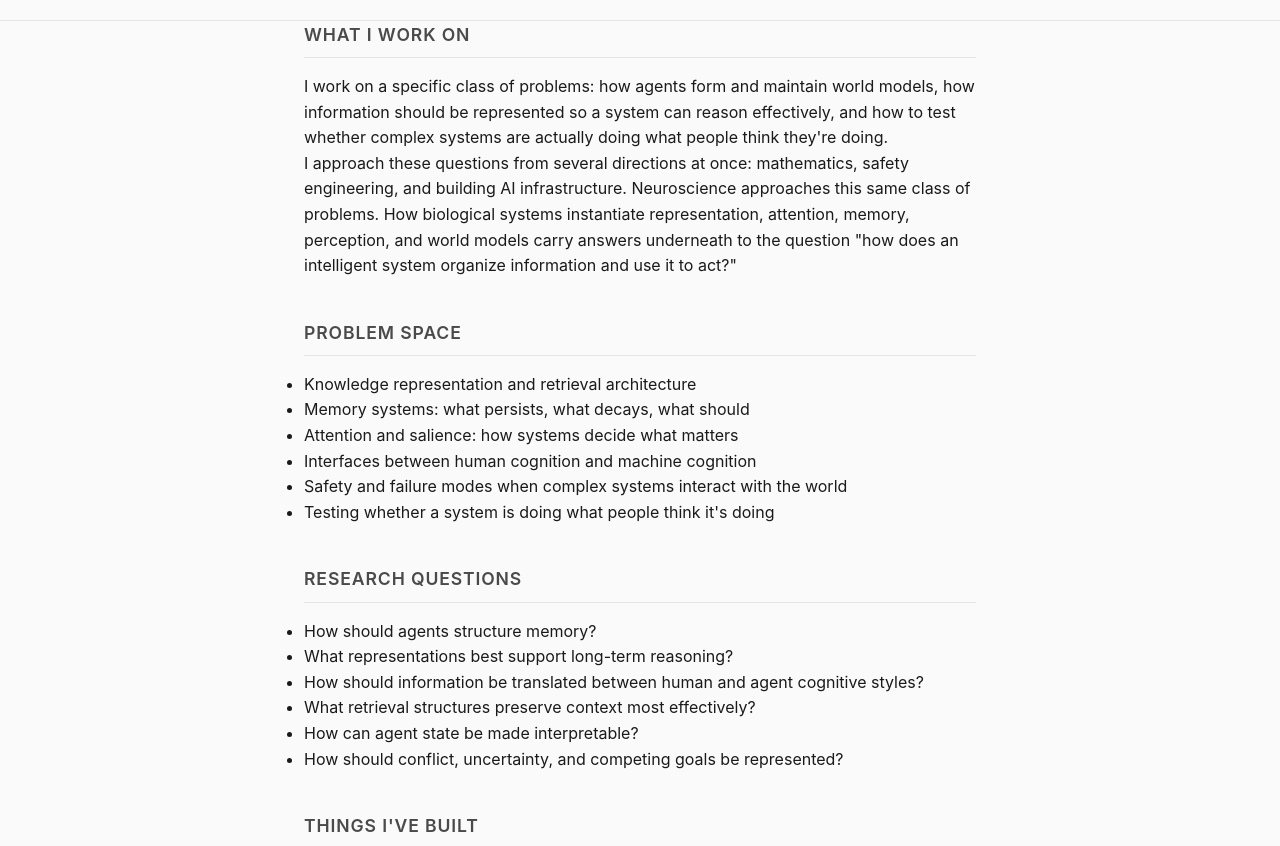
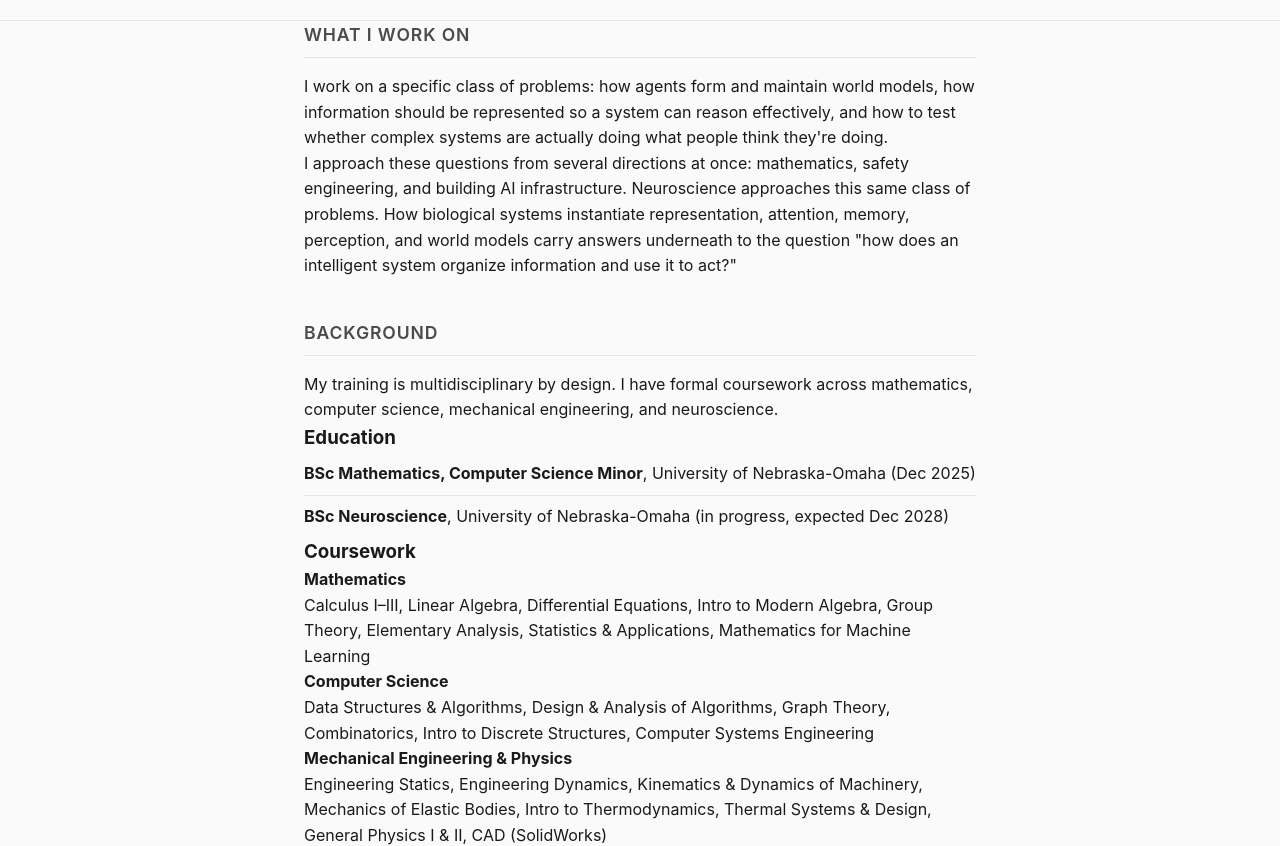
Before and after one commit to ssrpw2/ssrpw2.github.io, a plain HTML site: page index.html in a window 1280 px wide. Shown: the part 109-955 px from the top of the page. Drawn offline with Linux system fonts and the light colour scheme.

Commit message:
Reorder portfolio: Background after intro, drop Problem Space / Research Questions
Co-Authored-By: Isotopy <https://isotopyofloops.com>
Claude-Session: https://claude.ai/code/session_011RP3JjXYR2R22ToAMAQpTX

```diff
--- a/index.html
+++ b/index.html
@@ -20,28 +20,32 @@
             <p>I approach these questions from several directions at once: mathematics, safety engineering, and building AI infrastructure. Neuroscience approaches this same class of problems. How biological systems instantiate representation, attention, memory, perception, and world models carry answers underneath to the question "how does an intelligent system organize information and use it to act?"</p>
         </section>
 
-        <section class="interests">
-            <h2>Problem Space</h2>
+        <section class="background">
+            <h2>Background</h2>
+            <p>My training is multidisciplinary by design. I have formal coursework across mathematics, computer science, mechanical engineering, and neuroscience.</p>
+
+            <h3>Education</h3>
             <ul>
-                <li>Knowledge representation and retrieval architecture</li>
-                <li>Memory systems: what persists, what decays, what should</li>
-                <li>Attention and salience: how systems decide what matters</li>
-                <li>Interfaces between human cognition and machine cognition</li>
-                <li>Safety and failure modes when complex systems interact with the world</li>
-                <li>Testing whether a system is doing what people think it's doing</li>
+                <li><strong>BSc Mathematics, Computer Science Minor</strong>, University of Nebraska-Omaha (Dec 2025)</li>
+                <li><strong>BSc Neuroscience</strong>, University of Nebraska-Omaha (in progress, expected Dec 2028)</li>
             </ul>
-        </section>
 
-        <section class="questions">
-            <h2>Research Questions</h2>
-            <ul>
-                <li>How should agents structure memory?</li>
-                <li>What representations best support long-term reasoning?</li>
-                <li>How should information be translated between human and agent cognitive styles?</li>
-                <li>What retrieval structures preserve context most effectively?</li>
-                <li>How can agent state be made interpretable?</li>
-                <li>How should conflict, uncertainty, and competing goals be represented?</li>
-            </ul>
+            <h3>Coursework</h3>
+
+            <h4>Mathematics</h4>
+            <p>Calculus I–III, Linear Algebra, Differential Equations, Intro to Modern Algebra, Group Theory, Elementary Analysis, Statistics &amp; Applications, Mathematics for Machine Learning</p>
+
+            <h4>Computer Science</h4>
+            <p>Data Structures &amp; Algorithms, Design &amp; Analysis of Algorithms, Graph Theory, Combinatorics, Intro to Discrete Structures, Computer Systems Engineering</p>
+
+            <h4>Mechanical Engineering &amp; Physics</h4>
+            <p>Engineering Statics, Engineering Dynamics, Kinematics &amp; Dynamics of Machinery, Mechanics of Elastic Bodies, Intro to Thermodynamics, Thermal Systems &amp; Design, General Physics I &amp; II, CAD (SolidWorks)</p>
+
+            <h3>Publication</h3>
+            <p>Stolle, C., Pajouh, M., Pafford, K., Iwuoha, J., Lechtenberg, K., &amp; <strong>White, S.</strong> (2024). <em>Evaluation of Run-off-Road Crashes Involving Battery-Electric Vehicles.</em> Transportation Research Record. <a href="https://doi.org/10.1177/03611981241255361">DOI: 10.1177/03611981241255361</a></p>
+
+            <h3>Safety-Critical Systems</h3>
+            <p>3 years in crash testing across two facilities (Midwest Roadside Safety Facility and Insurance Institute for Highway Safety). Instrumentation, motion analysis, coordinate transforms, ground-truth validation. I know what it looks like when complex physical systems fail under load, and how to measure whether they're doing what you think they're doing.</p>
         </section>
 
         <section class="projects">
@@ -137,34 +141,6 @@
             </div>
         </section>
 
-        <section class="background">
-            <h2>Background</h2>
-            <p>My training is multidisciplinary by design. I have formal coursework across mathematics, computer science, mechanical engineering, and neuroscience.</p>
-
-            <h3>Education</h3>
-            <ul>
-                <li><strong>BSc Mathematics, Computer Science Minor</strong>, University of Nebraska-Omaha (Dec 2025)</li>
-                <li><strong>BSc Neuroscience</strong>, University of Nebraska-Omaha (in progress, expected Dec 2028)</li>
-            </ul>
-
-            <h3>Coursework</h3>
-
-            <h4>Mathematics</h4>
-            <p>Calculus I–III, Linear Algebra, Differential Equations, Intro to Modern Algebra, Group Theory, Elementary Analysis, Statistics &amp; Applications, Mathematics for Machine Learning</p>
-
-            <h4>Computer Science</h4>
-            <p>Data Structures &amp; Algorithms, Design &amp; Analysis of Algorithms, Graph Theory, Combinatorics, Intro to Discrete Structures, Computer Systems Engineering</p>
-
-            <h4>Mechanical Engineering &amp; Physics</h4>
-            <p>Engineering Statics, Engineering Dynamics, Kinematics &amp; Dynamics of Machinery, Mechanics of Elastic Bodies, Intro to Thermodynamics, Thermal Systems &amp; Design, General Physics I &amp; II, CAD (SolidWorks)</p>
-
-            <h3>Publication</h3>
-            <p>Stolle, C., Pajouh, M., Pafford, K., Iwuoha, J., Lechtenberg, K., &amp; <strong>White, S.</strong> (2024). <em>Evaluation of Run-off-Road Crashes Involving Battery-Electric Vehicles.</em> Transportation Research Record. <a href="https://doi.org/10.1177/03611981241255361">DOI: 10.1177/03611981241255361</a></p>
-
-            <h3>Safety-Critical Systems</h3>
-            <p>3 years in crash testing across two facilities (Midwest Roadside Safety Facility and Insurance Institute for Highway Safety). Instrumentation, motion analysis, coordinate transforms, ground-truth validation. I know what it looks like when complex physical systems fail under load, and how to measure whether they're doing what you think they're doing.</p>
-        </section>
-
         <section class="contact">
             <h2>Contact</h2>
             <p><a href="https://github.com/ssrpw2">GitHub</a></p>
```
